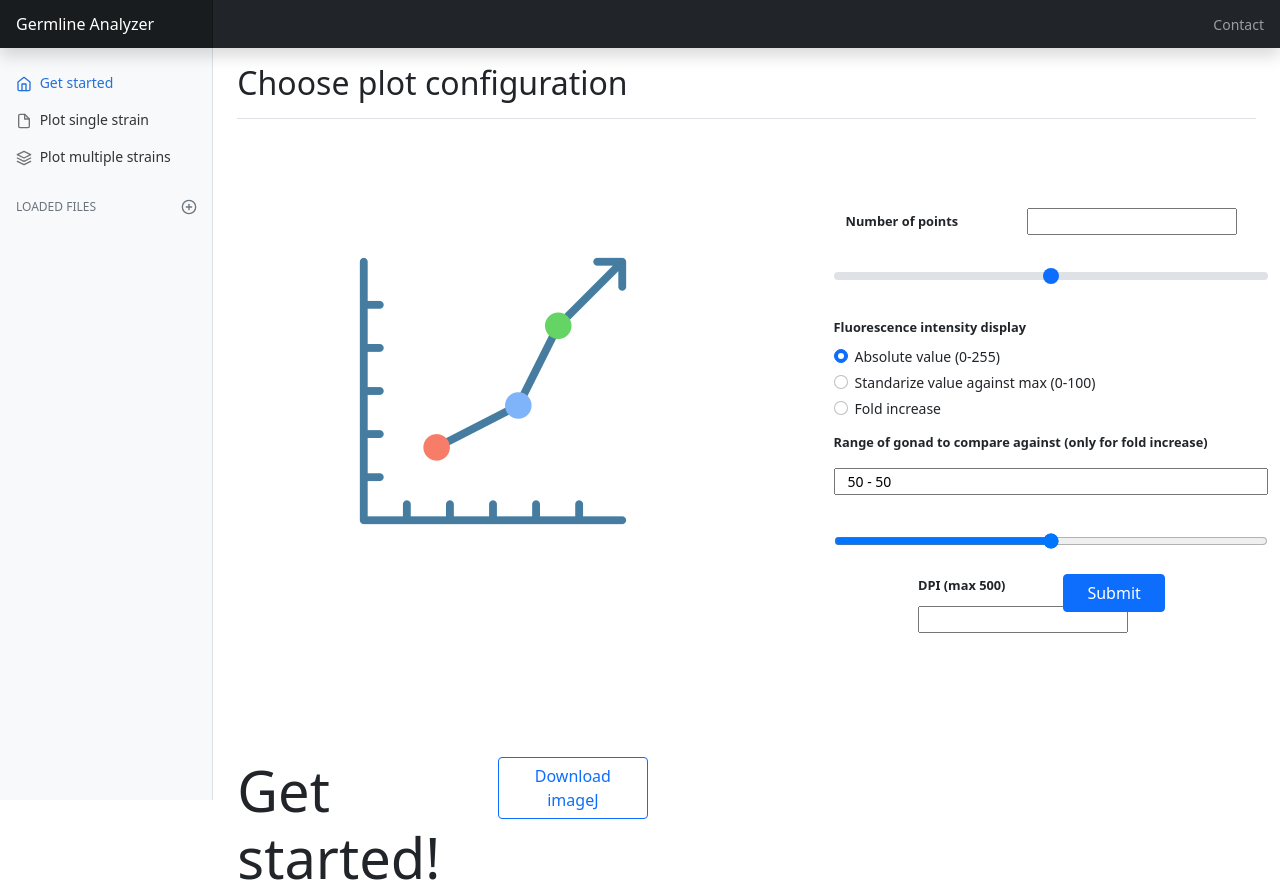
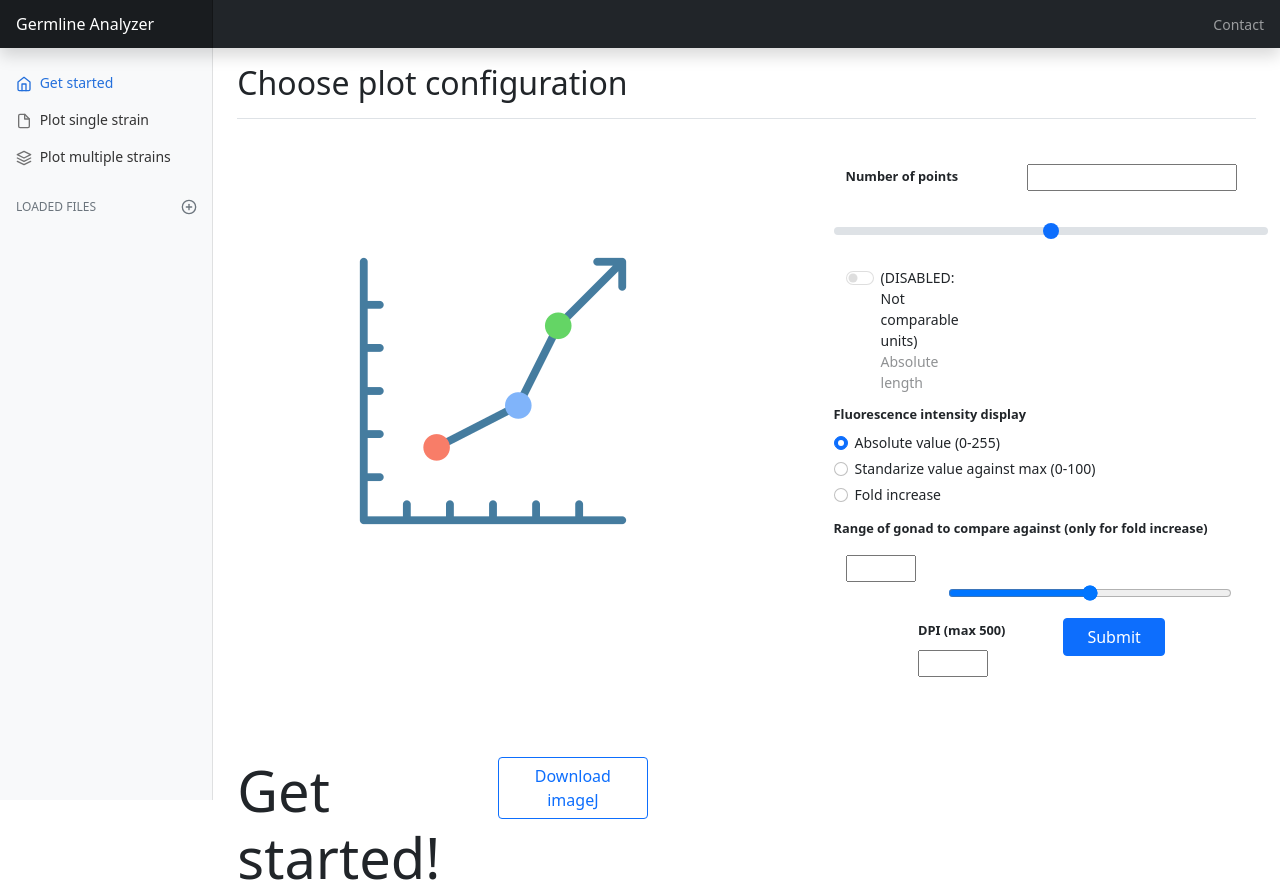
Before and after one commit to dpuertamartos/Germline-Analyzer, a Flask app: template templates/plot.html in a window 1280 px wide. Shown: the top 894 px of the page. Run offline with Flask 2, Linux system fonts and the light colour scheme; the template is opened without the code that fills it, so the values that code supplies are empty.

Commit message:
added absolute length switch and selector of range(not functional)

```diff
--- a/dataframe.py
+++ b/dataframe.py
@@ -27,6 +27,28 @@ def extract_length(list_of_dictionaries):
             intermedium_length_list.append([df.iloc[-1, 0], df.columns.values.tolist()[0]])
         final_length_list.append(intermedium_length_list)
     return final_length_list
+
+def calculate_average_length(l_list_list, s_name_list):
+    average_list = []
+    for i , strain in enumerate(l_list_list):
+        strain_average = 0
+        units = set()
+        for length in strain:
+            strain_average += length[0]
+            units.add(length[1])
+        if len(units) == 1:
+            units = list(units)
+            average_list.append([s_name_list[i], round(strain_average/len(strain), 1), units[0]])
+        else:
+            average_list.append([None,"Different units in files"])
+    return average_list
+
+def determine_same_length_units(l_list_list):
+    units = set()
+    for strain in l_list_list:
+        for length in strain:
+            units.add(length[1])
+    return len(units) == 1
 
 class GetList(object):
     def __init__(self, standarized=False, fold_increased=False, number_of_points=50, percentage_for_fold_increase=[0, 0.04]):
--- a/main.py
+++ b/main.py
@@ -1,5 +1,6 @@
 from flask import Flask, render_template, redirect, url_for, flash, request, session, jsonify
-from dataframe import GermlineAnalyzer, files_to_dictionary, read_mitotic_file_into_average, extract_length
+from dataframe import GermlineAnalyzer, files_to_dictionary, read_mitotic_file_into_average, \
+    extract_length, calculate_average_length, determine_same_length_units
 from grapher import plotGermline, convert_plot_to_png, encode_png_to_base64
 import pandas as pd
 import os
@@ -146,30 +147,8 @@ def plot(strains):
 
     #extract lenght info
     final_length_list = extract_length(dataframes)
-
-    def determine_same_length_units(l_list_list):
-        units = set()
-        for strain in l_list_list:
-            for length in strain:
-                units.add(length[1])
-        return len(units) == 1
-
-    def calculate_average_length(l_list_list, s_name_list):
-        average_list = []
-        for i , strain in enumerate(l_list_list):
-            strain_average = 0
-            units = set()
-            for length in strain:
-                strain_average += length[0]
-                units.add(length[1])
-            if len(units) == 1:
-                units = list(units)
-                average_list.append([s_name_list[i], round(strain_average/len(strain), 1), units[0]])
-            else:
-                average_list.append([None,"Different units in files"])
-        return average_list
-
     average_length = calculate_average_length(final_length_list, strain_name_list)
+    can_absolute_length = determine_same_length_units(final_length_list)
     print("average", average_length)
     print("final length list", final_length_list)
 
@@ -215,12 +194,14 @@ def plot(strains):
         b64 = encode_png_to_base64(png)
 
         return render_template('plot.html', strains=strains, image=b64, files_list_list=files_list_list,
-                               strain_name_list=strain_name_list, lengths_list_list=final_length_list, npoints=int(points), range_fold=per_fld,
+                               strain_name_list=strain_name_list, lengths_list_list=final_length_list,
+                               average_length=average_length, can_absolute_length=can_absolute_length,
+                               npoints=int(points), range_fold=per_fld,
                                range_fold_1=int(range_start), range_fold_2=int(range_end), std=std, fld=fld, dpi=dpi,
                                mitotic=mitotic_files_loaded, mitotic_switched_on=mitotic_switched_on)
 
     return render_template('plot.html', strains=strains, files_list_list=files_list_list,strain_name_list=strain_name_list,
-                           lengths_list_list=final_length_list, average_length=average_length,
+                           lengths_list_list=final_length_list, average_length=average_length, can_absolute_length=can_absolute_length,
                            npoints=50, range_fold="0-4", range_fold_1=0, range_fold_2=4, std=False, fld=False, dpi=100,
                            mitotic=mitotic_files_loaded, mitotic_switched_on=True)
 
--- a/static/css/dashboard.css
+++ b/static/css/dashboard.css
@@ -2,6 +2,9 @@ body {
   font-size: .875rem;
 }
 
+.rangeValues{
+    width: 70px;
+}
 .cr{
     margin: 1% 0 0.5%;
     text-align: center;
--- a/templates/footer.html
+++ b/templates/footer.html
@@ -114,6 +114,9 @@
     function updateTextInput(val) {
           document.getElementById('textInput').value=val;
         }
+    function updateTextInput1(val) {
+        document.getElementById('textInput1').value=val;
+    }
     function updateTextInput2(val) {
           document.getElementById('textInput22').value=val;
         }
--- a/templates/plot.html
+++ b/templates/plot.html
@@ -53,6 +53,33 @@
                       <input type="range" name="number_of_points" class="form-range slid" value={{npoints}} min="2" max="100" step="2" id="customRange3" onchange="updateTextInput(this.value);">
                   </div>
                   <div class="row">
+                      <div class="col-3">
+                          <div class="form-check form-switch switcher">
+                              {% if not can_absolute_length %}
+                                  <input class="form-check-input" type="checkbox" name="flexswitch2" id="flexSwitchCheckDefault2" disabled><span>(DISABLED: Not comparable units)</span>
+                              {% else %}
+                                  <input class="form-check-input" type="checkbox" name="flexswitch2" id="flexSwitchCheckDefault2">
+                              {% endif %}
+                              <label class="form-check-label" for="flexSwitchCheckDefault2">Absolute length</label>
+                          </div>
+                      </div>
+                      {% if can_absolute_length %}
+                          <div class="col-9">
+                              <div class="row">
+                                  <div class="col-sm-5">
+                                      <label for="customRange100" class="form-label fTitle">Compare until selected length</label>
+                                  </div>
+                                  <div class="col-sm-7">
+                                      <input type="text" id="textInput1" value={{npoints}}>
+                                  </div>
+                              </div>
+                              <div class="row">
+                                  <input type="range" name="number_of_points" class="form-range slid" value={{npoints}} min="2" max="100" step="2" id="customRange100" onchange="updateTextInput1(this.value);">
+                              </div>
+                          </div>
+                      {% endif %}
+                  </div>
+                  <div class="row">
                       <label for="flexRadioDefault1" class="fTitle">Fluorescence intensity display</label>
                   </div>
                   <div class="row">
@@ -95,16 +122,21 @@
 
                   <div class="row">
                       <label for="rslide" class="form-label fTitle">Range of gonad to compare against (only for fold increase)</label>
-                      <input class="rangeValues" name="rslideValues" value={{range_fold}}>
-                      <section class="range-slider slid" id="rslide">
-                          <input value={{range_fold_1}} min="0" max="100" step="2" type="range">
-                          <input value={{range_fold_2}} min="0" max="100" step="2" type="range">
-                      </section>
+                      <div class="row">
+                          <div class="col-3">
+                              <input class="rangeValues" name="rslideValues" value={{range_fold}}>
+                          </div>
+                          <div class="col-9">
+                              <section class="range-slider slid" id="rslide">
+                                  <input value={{range_fold_1}} min="0" max="100" step="2" type="range">
+                                  <input value={{range_fold_2}} min="0" max="100" step="2" type="range">
+                              </section>
+                          </div>
+                      </div>
                   </div>
                   <div class="row justify-content-center">
                       <div class="col-sm-4">
-                          <label for="dpi_selector" class="form-label fTitle">DPI (max 500)</label>
-                          <input class="rangeValues" type="text" name="dpi" id="dpi_selector" value={{dpi}}>
+                          <label for="dpi_selector" class="form-label fTitle">DPI (max 500)</label><input class="rangeValues" type="text" name="dpi" id="dpi_selector" value={{dpi}}>
                       </div>
                       <div class="col-sm-4">
                           <p class="submitbuttoncontainer">
```
Also changed, not shown: database.db.
